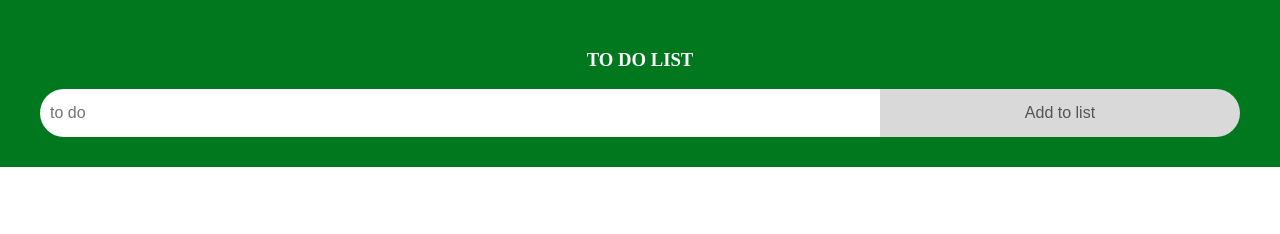
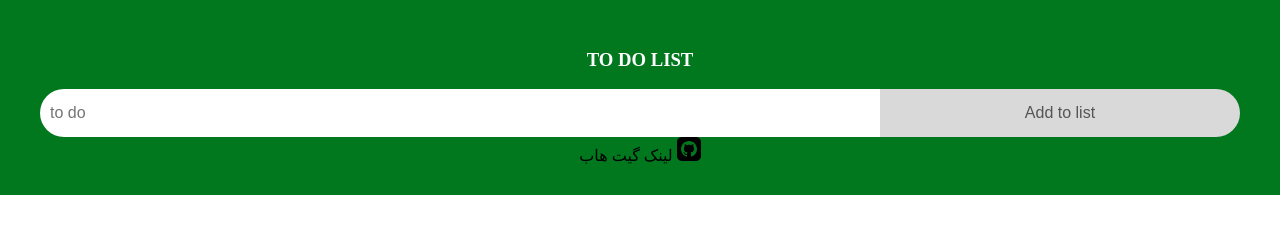
Before and after one commit to mostafa-akrami/vuejs-todo-list, a plain HTML site: page index.html in a window 1280 px wide. Drawn offline with nearby package versions, Linux system fonts and the light colour scheme.

Commit message:
second commit of todo list

```diff
--- a/index.html
+++ b/index.html
@@ -13,6 +13,14 @@
             <h1>TO DO LIST</h1>
             <input type="text" placeholder="to do" v-model.trim="input" @keydown.enter="addToDo">
             <button class="addBtn" @click="addToDo">Add to list</button>
+            <a href="https://github.com/mostafa-akrami/vuejs-todo-list" target="_blank"
+                style="margin-top: 20px; color: #000; text-decoration: none;">
+                لینک گیت هاب
+                <svg xmlns="http://www.w3.org/2000/svg" width="24" height="24" viewBox="0 0 24 24">
+                    <path
+                        d="M19 0h-14c-2.761 0-5 2.239-5 5v14c0 2.761 2.239 5 5 5h14c2.762 0 5-2.239 5-5v-14c0-2.761-2.238-5-5-5zm-4.466 19.59c-.405.078-.534-.171-.534-.384v-2.195c0-.747-.262-1.233-.55-1.481 1.782-.198 3.654-.875 3.654-3.947 0-.874-.312-1.588-.823-2.147.082-.202.356-1.016-.079-2.117 0 0-.671-.215-2.198.82-.64-.18-1.324-.267-2.004-.271-.68.003-1.364.091-2.003.269-1.528-1.035-2.2-.82-2.2-.82-.434 1.102-.16 1.915-.077 2.118-.512.56-.824 1.273-.824 2.147 0 3.064 1.867 3.751 3.645 3.954-.229.2-.436.552-.508 1.07-.457.204-1.614.557-2.328-.666 0 0-.423-.768-1.227-.825 0 0-.78-.01-.055.487 0 0 .525.246.889 1.17 0 0 .463 1.428 2.688.944v1.489c0 .211-.129.459-.528.385-3.18-1.057-5.472-4.056-5.472-7.59 0-4.419 3.582-8 8-8s8 3.581 8 8c0 3.533-2.289 6.531-5.466 7.59z" />
+                </svg>
+            </a>
         </section>
         <ul>
             <todo-item v-for="(todo , index) in todos" :key="todo.text" :todo="todo"
```
